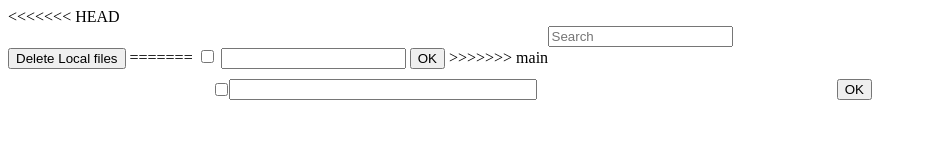
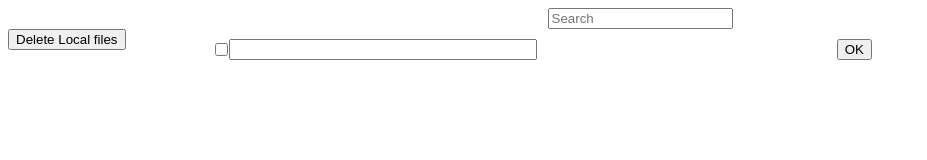
Before and after one commit to vadn7/todo, a website with bundled scripts: page index.html in a window 1280 px wide. Shown: the whole page, without its empty margins (0-927 px from the left). Built offline with nearby package versions, Linux system fonts and the light colour scheme.

Commit message:
Improving after mergin

```diff
--- a/index.html
+++ b/index.html
@@ -7,7 +7,6 @@
 
     <link rel="stylesheet" href="style.css">
 
-<<<<<<< HEAD
 
 
 </head>
@@ -56,16 +55,14 @@
 
 
 <script src="main.js" type="module" defer>  </script>
-=======
+
 <script src="code.js">  </script>
 
 </head>
 <body>
 
-<input type="checkbox"  id="box" onclick="barrer()"> </input>
-<input type="text" id="t1"> </input> <span id="check">  </span>
-<button type="submit" onclick="save()" id="b1"> OK</button>
->>>>>>> main
+
+
 
 
 
```
